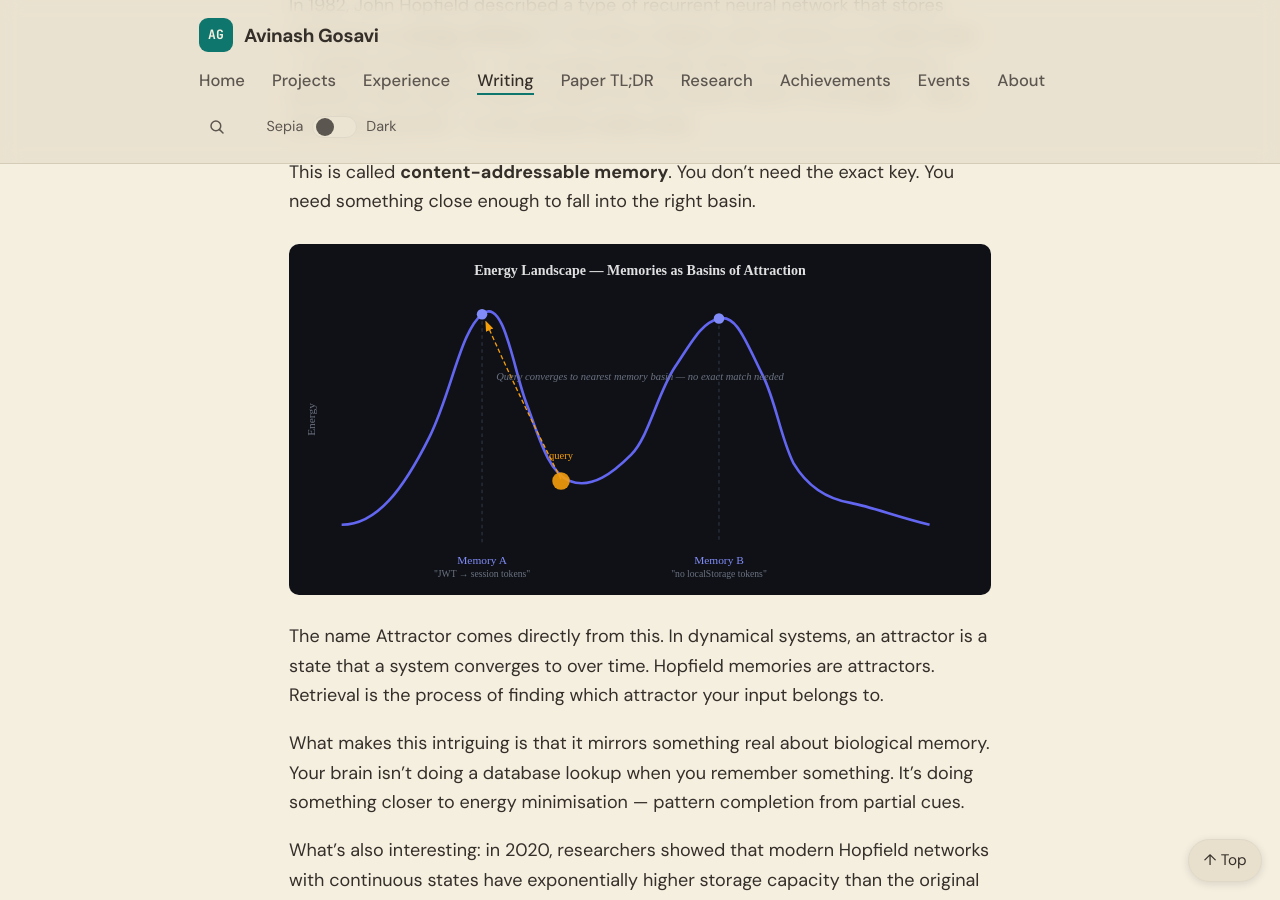
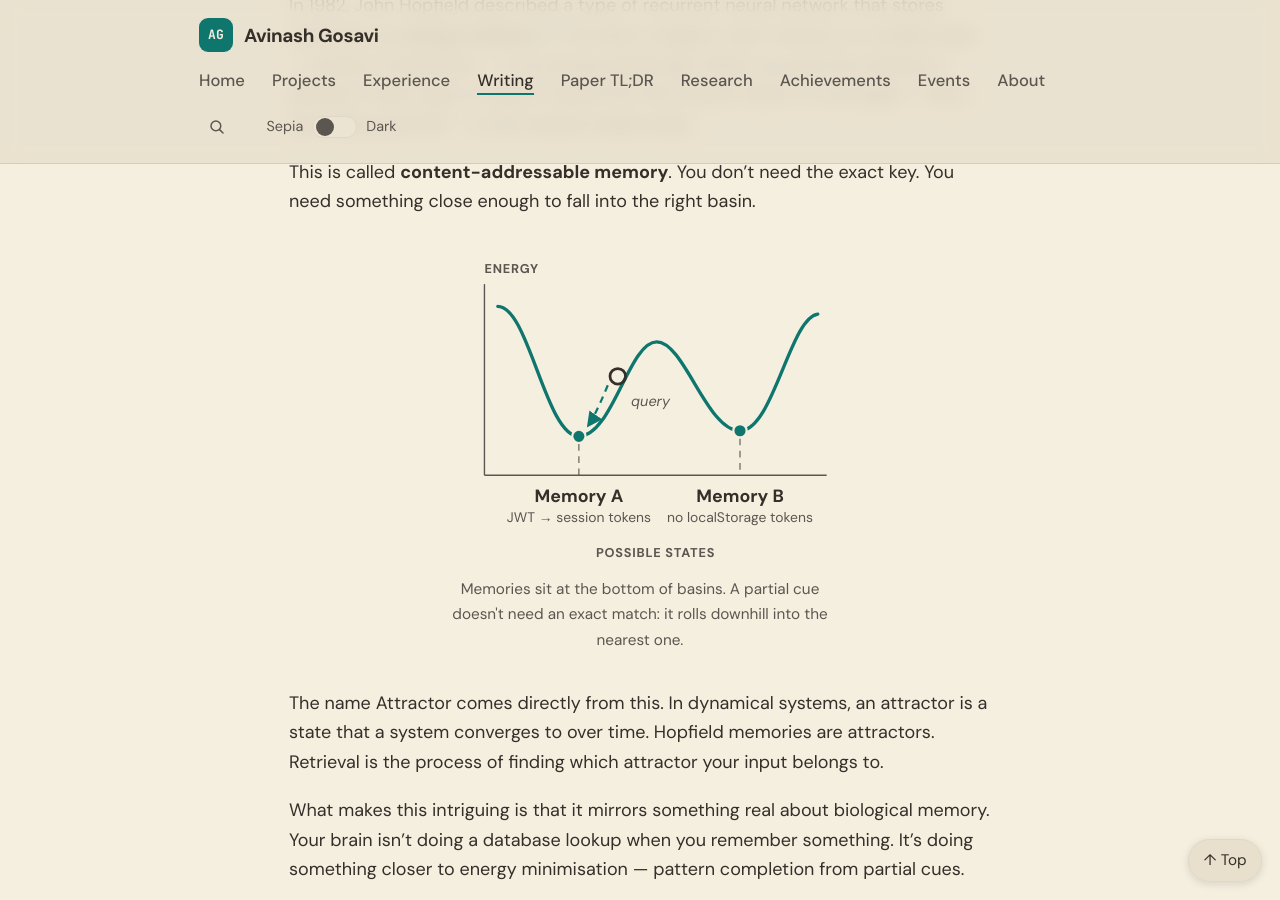
Before and after one commit to aag1091-alt/avinashgosavi.com, a Jekyll site: the page built from _posts/2026-04-05-attractor-memory-engine.md, in a window 1280 px wide and 900 px high, scrolled down 1443 px. Built offline with Jekyll 4.4.1, drawn with Linux system fonts in a browser that asks for light colours.

Commit message:
Attractor post: theme-aware energy-landscape diagram
Replaces the hard-coded dark SVG with an inline diagram using the shared
dg-* classes; memories now sit at energy minima (basins), matching the text.

Co-Authored-By: Claude <noreply@anthropic.com>

```diff
--- a/_data/changelog.yml
+++ b/_data/changelog.yml
@@ -1,5 +1,9 @@
 # Public changelog shown on /changelog and (latest 3) on the homepage.
 # Newest first. desk: Writing | Design | Engineering
+- date: 2026-10-21
+  desk: Design
+  text: The energy-landscape picture in the Attractor post is redrawn to follow the site theme and fit phones, with memories sitting at the bottom of their basins.
+  link: /post/attractor-memory-engine/
 - date: 2026-10-21
   desk: Writing
   text: The screenshot captions in the Rena post now use the site's muted text color, so they stay readable in the dark theme instead of a fixed grey.
--- /dev/null
+++ b/_includes/diagrams/attractor-energy-landscape.html
@@ -0,0 +1,28 @@
+<figure class="diagram">
+<svg viewBox="0 0 360 282" role="img" aria-labelledby="attractor-el-title attractor-el-desc" xmlns="http://www.w3.org/2000/svg">
+  <title id="attractor-el-title">Energy landscape: memories as basins of attraction</title>
+  <desc id="attractor-el-desc">A qualitative sketch. The vertical axis is energy and the horizontal axis is the space of possible states. The curve has two valleys. Memory A, "switched from JWT to session tokens", sits at the bottom of the first valley; Memory B, "auth tokens should never be stored in localStorage", sits at the bottom of the second. A query partway up the slope of the first valley rolls downhill and settles on Memory A, without needing an exact match.</desc>
+  <defs>
+    <marker id="attractor-el-arrow" viewBox="0 0 10 10" refX="9" refY="5" markerWidth="7" markerHeight="7" orient="auto-start-reverse">
+      <path class="dg-head" d="M0 0 L10 5 L0 10 z"/>
+    </marker>
+  </defs>
+  <text class="dg-label" x="40" y="18">Energy</text>
+  <line class="dg-axis" x1="40" y1="28" x2="40" y2="200"/>
+  <line class="dg-axis" x1="40" y1="200" x2="348" y2="200"/>
+  <path class="dg-line dg-curve" d="M52 48 C80 48 95 165 125 165 C155 165 170 80 195 80 C220 80 240 160 270 160 C300 160 315 58 340 55"/>
+  <line class="dg-edge dg-dash" x1="125" y1="172" x2="125" y2="200"/>
+  <line class="dg-edge dg-dash" x1="270" y1="167" x2="270" y2="200"/>
+  <circle class="dg-dot" cx="125" cy="165" r="6"/>
+  <circle class="dg-dot" cx="270" cy="160" r="6"/>
+  <circle class="dg-query" cx="160" cy="111" r="7"/>
+  <path class="dg-line dg-dash" d="M151 119 Q140 146 133 156" marker-end="url(#attractor-el-arrow)"/>
+  <text class="dg-agent" x="172" y="138">query</text>
+  <text class="dg-strong" x="125" y="224" text-anchor="middle">Memory A</text>
+  <text class="dg-note" x="125" y="242" text-anchor="middle">JWT → session tokens</text>
+  <text class="dg-strong" x="270" y="224" text-anchor="middle">Memory B</text>
+  <text class="dg-note" x="270" y="242" text-anchor="middle">no localStorage tokens</text>
+  <text class="dg-label" x="194" y="274" text-anchor="middle">Possible states</text>
+</svg>
+<figcaption>Memories sit at the bottom of basins. A partial cue doesn't need an exact match: it rolls downhill into the nearest one.</figcaption>
+</figure>
--- a/_posts/2026-04-05-attractor-memory-engine.md
+++ b/_posts/2026-04-05-attractor-memory-engine.md
@@ -26,7 +26,7 @@ In 1982, John Hopfield described a type of recurrent neural network that stores
 
 This is called **content-addressable memory**. You don't need the exact key. You need something close enough to fall into the right basin.
 
-<img width="820" height="320" loading="lazy" decoding="async" src="{{ '/assets/images/attractor-energy-landscape.svg' | relative_url }}" alt="Energy landscape showing memories as basins of attraction" style="width:100%; max-width:820px; border-radius:10px; margin: 1.5rem 0;"/>
+{% include diagrams/attractor-energy-landscape.html %}
 
 The name Attractor comes directly from this. In dynamical systems, an attractor is a state that a system converges to over time. Hopfield memories are attractors. Retrieval is the process of finding which attractor your input belongs to.
 
```
